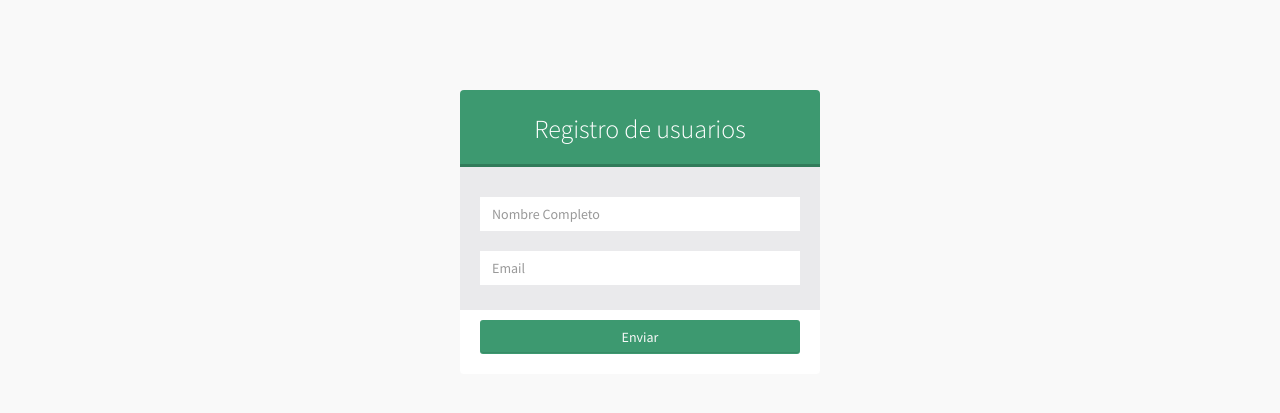
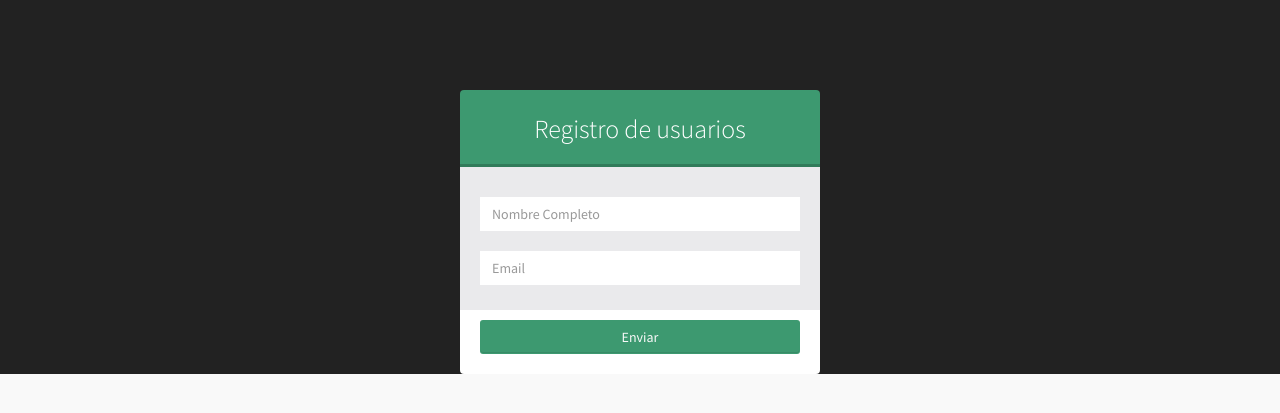
Before and after one commit to rockdrigo/SistemaDeAsistencia-BACKEND, a PHP site: page / in a window 1280 px wide. Shown: the top 413 px of the page. Run offline with PHP 8.4, Linux system fonts and the light colour scheme; some libraries are stand-ins or nearby versions.

```diff
--- a/index.php
+++ b/index.php
@@ -9,7 +9,7 @@
   <!-- tema del sitio -->
   <link rel="stylesheet" href="static/css/AdminLTE.css">
 </head>
-<body bgcolor="#222222">
+<body class="bg-black">
   <div class="form-box" id="login-box">
     <div class="header">Registro de usuarios</div>
     <form action="RegistrarUsuarios.php" method="post">
```
